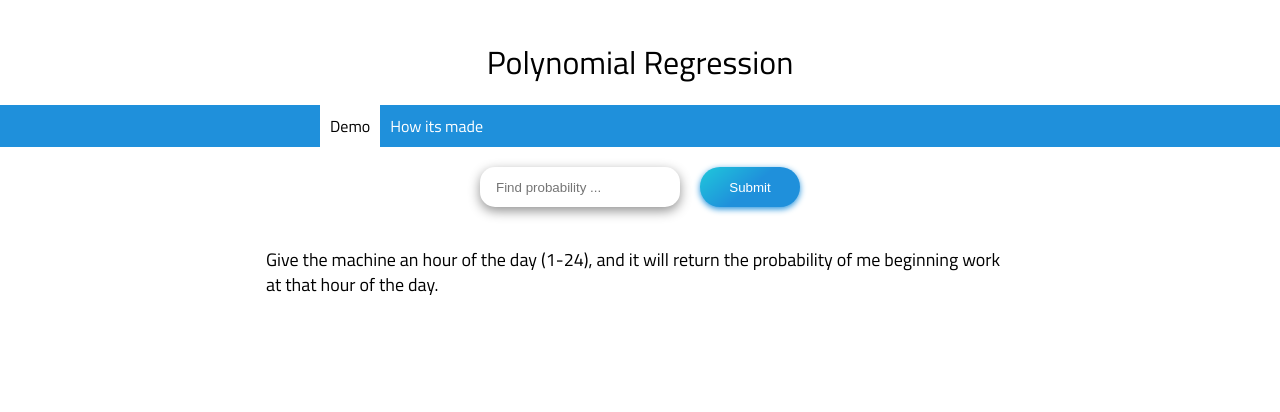
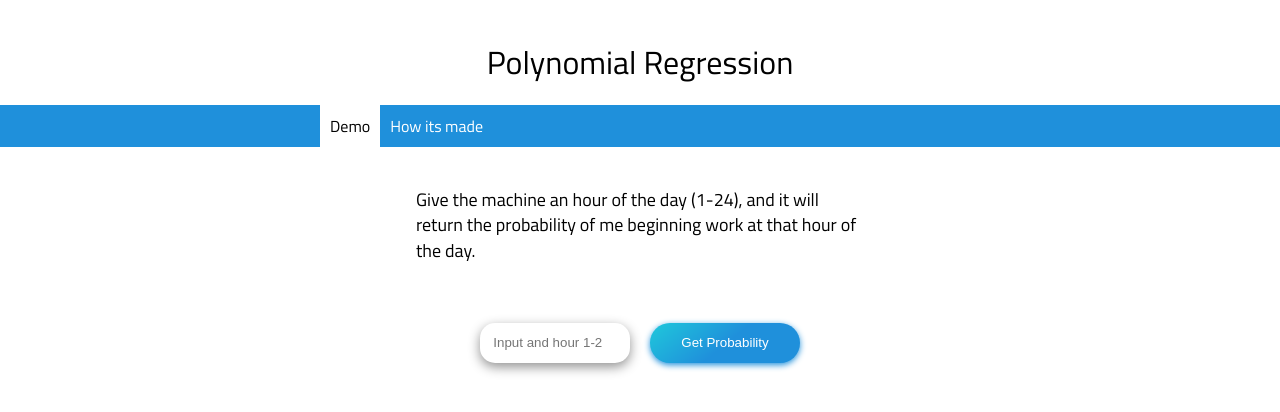
Before and after one commit to paladintip/ml, a React (Create React App) app: page /demo in a window 1280 px wide. Shown: the top 412 px of the page. Built offline with nearby package versions, Linux system fonts and the light colour scheme.

Commit message:
Final polishing

```diff
--- a/src/App.css
+++ b/src/App.css
@@ -69,7 +69,7 @@ nav {
 .home-desc
 {
   text-align: center;
-  padding: 20px;
+  padding: 50px;
   font-size: 1.2em;
   font-weight: 100;
   color: #333333
@@ -80,17 +80,17 @@ nav {
   border-radius: 15px;
   margin-right: 20px;
   margin-bottom: 10px;
-  padding: 1rem;
+  padding: 1em;
   filter: drop-shadow(0 4px 6px rgb(145, 145, 145));
   background-color: white;
-  width: 200px;
+  width: 150px;
 }
 
 .btn {
   border: 0;
   background: linear-gradient(141deg,#1fc8db 0,#1f90db 51%);
   border-radius: 32px;
-  min-width: 100px;
+  min-width: 150px;
   filter: drop-shadow(0 2px 3px #1f90db);
   color: #fff;
   height: 40px;
@@ -152,8 +152,9 @@ nav {
 }
 
 .text-content {
-  padding: 10px;
+  padding-top: 40px;
   font-size: 18px;
+  width: 90vw;
 }
 
 .result-content {
@@ -177,4 +178,9 @@ nav {
   .prediction-result-container {
     width: 60vw;
   }
+  .text-content {
+    padding-top: 40px;
+    font-size: 18px;
+    width: 35vw;
+  }
 }
--- a/src/App.js
+++ b/src/App.js
@@ -15,7 +15,7 @@ state ={
 
   predict = (hour) =>{
     axios.get(`http://ml.edparko.com/api/predict.php?hour=${hour}`)
-      .then(response => this.setState({ probability: response.data, hour: hour }))
+      .then(response => this.setState({ probability: response.data, hour: parseInt(hour) }))
 
   }
   render()
@@ -27,8 +27,9 @@ state ={
         <Header/>
         <Route exact path="/demo" render={props =>(
           <React.Fragment>
+            <PredictionResult probability={this.state.probability} hour={this.state.hour}/>
             <PredictionForm predict = {this.predict}/>
-            <PredictionResult probability={this.state.probability} hour={this.state.hour}/>
+
           </React.Fragment>
         )}/>
           <Route path="/about" component={About}/>
--- a/src/components/PredictionForm.js
+++ b/src/components/PredictionForm.js
@@ -17,9 +17,9 @@ export class PredictionForm extends Component {
     render() {
         return (
             <form onSubmit ={this.submit} className='prediction-form'>
-                <input type="number" min="1" max="24" name='hour' placeholder="Find probability ..." value={this.state.title}
+                <input type="number" min="1" max="24" name='hour' placeholder="Input and hour 1-24" value={this.state.title}
                 onChange={this.change} className='text-input'/>
-                <input type="submit" value="Submit" className="btn"/>
+                <input type="submit" value="Get Probability" className="btn"/>
             </form>
         )
     }
--- a/src/components/pages/About.js
+++ b/src/components/pages/About.js
@@ -4,7 +4,7 @@ function About() {
     return (
        <React.Fragment>
            <h2 className='about-title'>How its made </h2>
-           <div class="article">
+           <div className="article">
             <p>
                 To make the polynomial regression model, I used the Python machine learning library "Sci-kit Learn".&nbsp;
                 The data I used to train the model was gathered from the work timer "Toggl".
```
